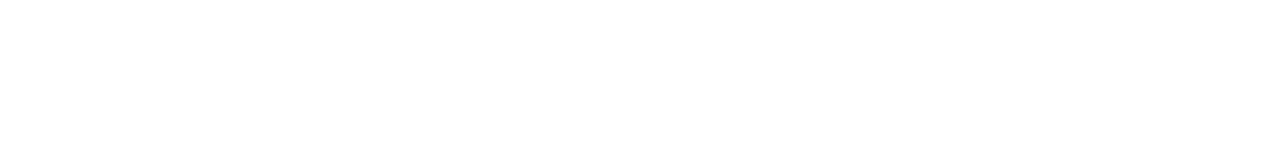
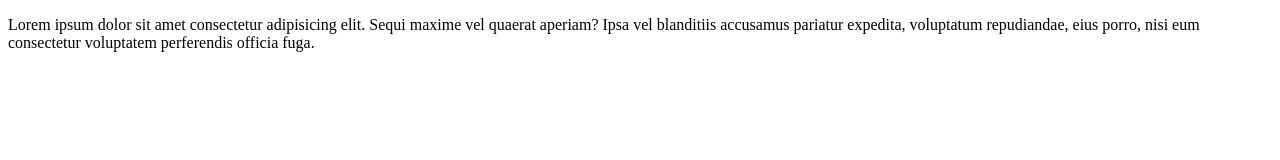
Before and after one commit to MarioSatembo/Aula-de-git-project-1, a plain HTML site: page index.html in a window 1280 px wide. Drawn offline with Linux system fonts and the light colour scheme.

Commit message:
Adicionado texto no body

```diff
--- a/index.html
+++ b/index.html
@@ -6,6 +6,6 @@
     <title>Curso de Git e GitHub</title>
 </head>
 <body>
-
+    <p>Lorem ipsum dolor sit amet consectetur adipisicing elit. Sequi maxime vel quaerat aperiam? Ipsa vel blanditiis accusamus pariatur expedita, voluptatum repudiandae, eius porro, nisi eum consectetur voluptatem perferendis officia fuga.</p>
 </body>
 </html>
```
